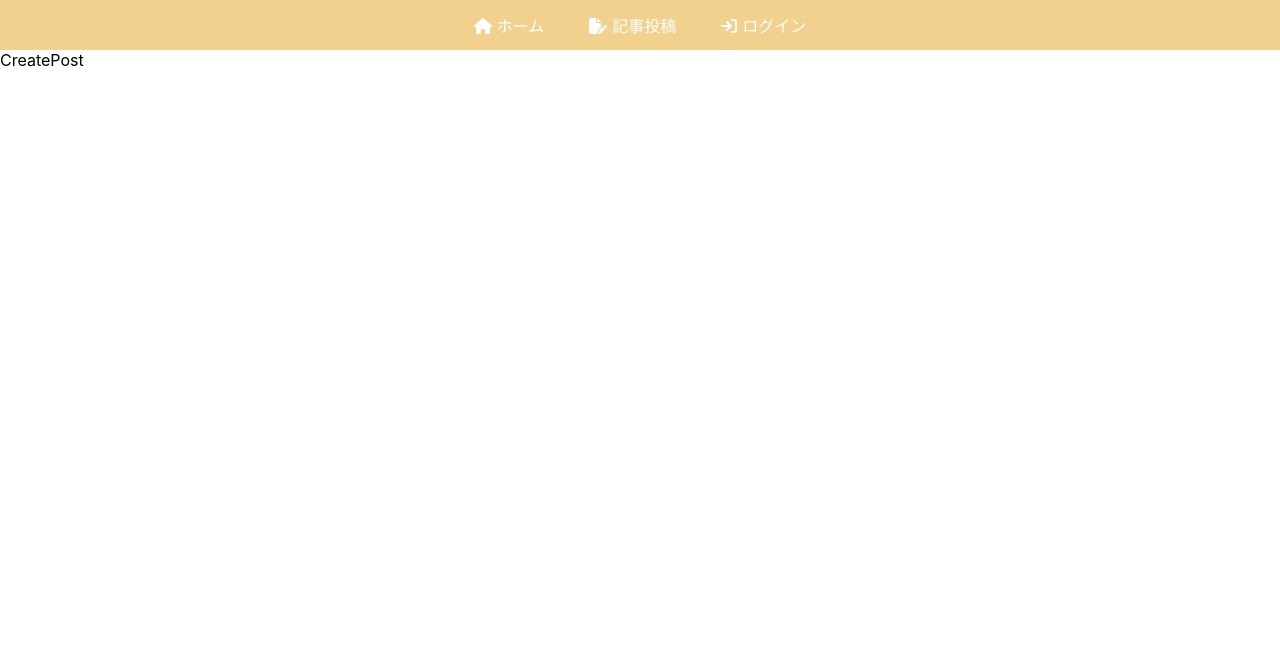
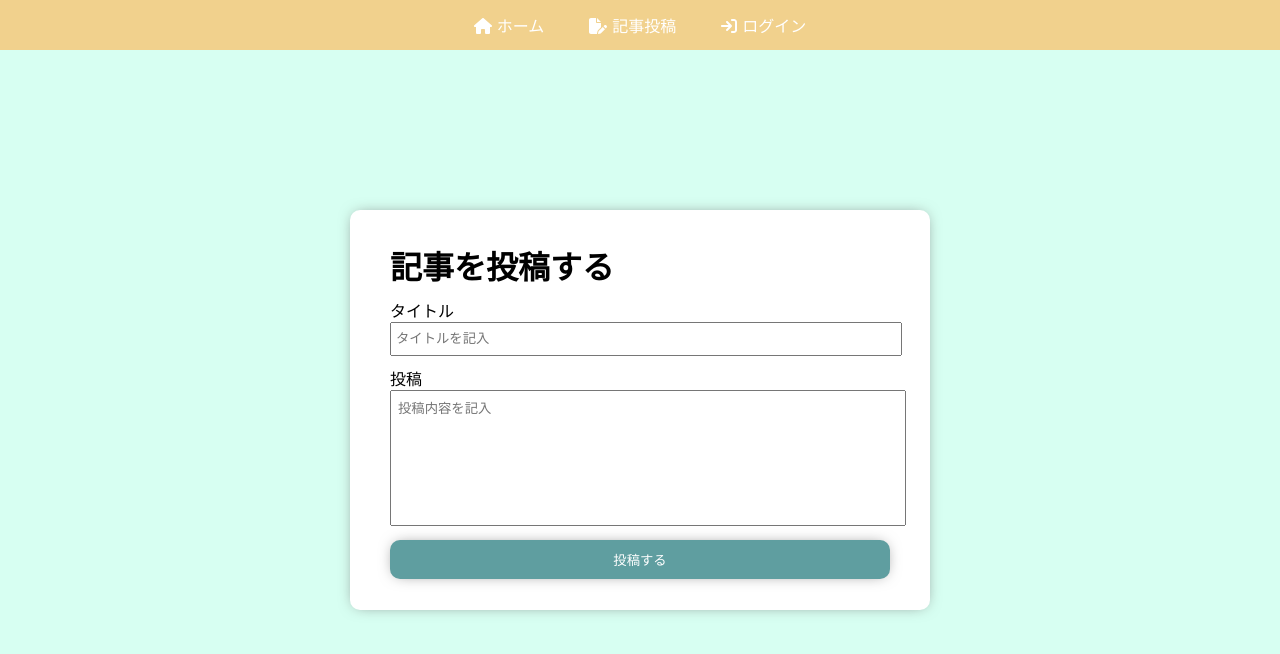
Before and after one commit to taiyou1116/blog-with-reaact-firebase, a React (Create React App) app: page /createpost in a window 1280 px wide. Shown: the top 654 px of the page. Built offline with nearby package versions, Linux system fonts and the light colour scheme; the HTML template or start-up script is replaced by a standard one.

Commit message:
post css

```diff
--- /dev/null
+++ b/src/components/CreatePost.css
@@ -0,0 +1,54 @@
+.createPostPage {
+  display: flex;
+  justify-content: center;
+  align-items: center;
+  height: 90vh;
+}
+
+.postContainer {
+  background-color: rgb(255, 255, 255);
+  display: flex;
+  flex-direction: column;
+  justify-content: center;
+  height: 400px;
+  width: 500px;
+  gap: 10px;
+  padding: 0px 40px;
+  box-shadow: 0px 0px 15px -5px #777777;
+  border-radius: 10px;
+}
+
+.postContainer h1 {
+  margin: 0;
+}
+
+.postContainer input {
+  height: 30px;
+  width: 100%;
+  /* outline: none; */
+  padding: 0 4px;
+}
+
+.postContainer textarea {
+  height: 120px;
+  width: 100%;
+  /* outline: none; */
+  padding: 7px;
+  resize: none;
+}
+
+.postButton {
+  padding: 10px 0px;
+  background-color: cadetblue;
+  border: none;
+  box-shadow: 0px 0px 15px -5px #777777;
+  border-radius: 10px;
+  color: white;
+  cursor: pointer;
+  transition: all 0.3s;
+}
+
+.postButton:hover {
+    transform: translateY(5px);
+    box-shadow: none;
+}
--- a/src/components/CreatePost.js
+++ b/src/components/CreatePost.js
@@ -1,8 +1,22 @@
 import React from 'react'
+import "./CreatePost.css"
 
 function CreatePost() {
   return (
-    <div>CreatePost</div>
+    <div className='createPostPage'>
+      <div className='postContainer'>
+        <h1>記事を投稿する</h1>
+        <div className='inputPost'>
+          <div>タイトル</div>
+          <input type='text' placeholder='タイトルを記入' />
+        </div>
+        <div className='inputPost'>
+          <div>投稿</div>
+          <textarea placeholder='投稿内容を記入'></textarea>
+        </div>
+        <button className='postButton'>投稿する</button>
+      </div>
+    </div>
   )
 }
 
--- a/src/index.css
+++ b/src/index.css
@@ -5,6 +5,7 @@
     sans-serif;
   -webkit-font-smoothing: antialiased;
   -moz-osx-font-smoothing: grayscale;
+  background-color: rgb(215, 255, 242);
 }
 
 code {
```
